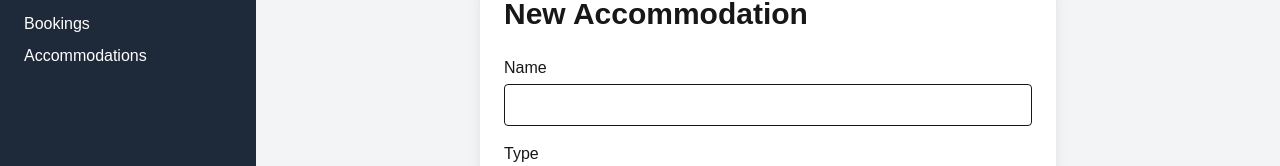
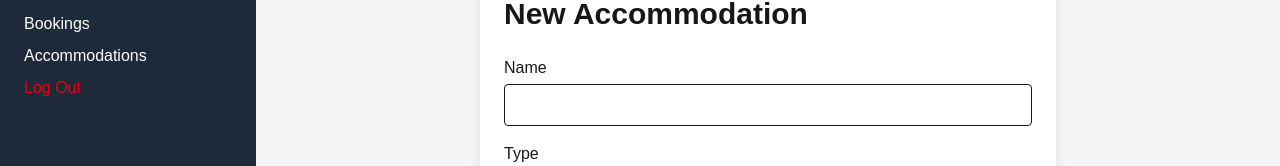
Before and after one commit to perassijulian/hostel-snowpark, a Next.js app: page /admin/accommodations/new in a window 1280 px wide. Shown: the part 164-330 px from the top of the page. Built offline with nearby package versions, Linux system fonts and the light colour scheme.

Commit message:
log out from admin side bar

```diff
--- a/app/admin/layout.tsx
+++ b/app/admin/layout.tsx
@@ -1,4 +1,5 @@
 "use client";
+import { signOut } from "next-auth/react";
 
 export default function AdminLayout({
   children,
@@ -19,6 +20,12 @@ export default function AdminLayout({
           <a href="/admin/accommodations" className="block hover:text-gray-300">
             Accommodations
           </a>
+          <button
+            onClick={() => signOut({ callbackUrl: "/" })}
+            className="block mt-2 text-left w-full hover:text-red-400 cursor-pointer text-red-600"
+          >
+            Log Out
+          </button>
         </nav>
       </aside>
       <main className="flex-1 p-8">{children}</main>
```
